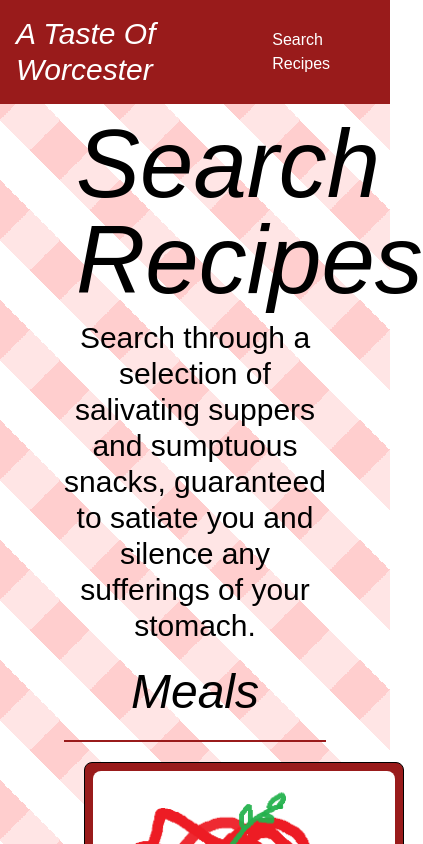
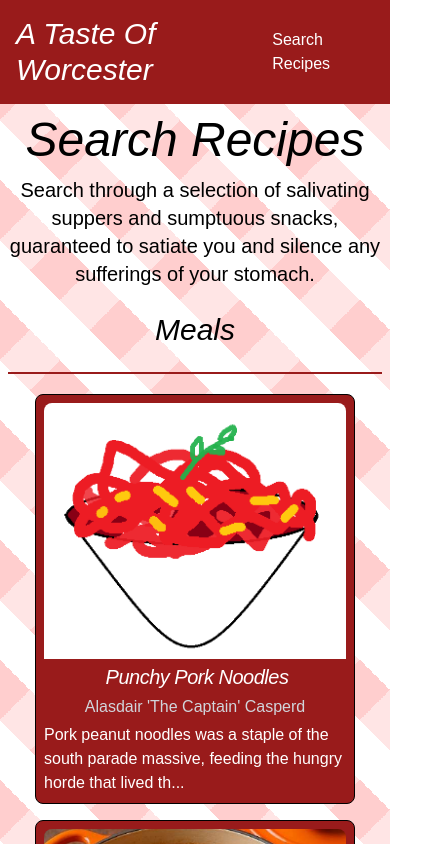
Before and after one commit to ScottHarringtonSD/WorcesterRecipes, a React (Create React App) app: page /Recipes in a window 390 px wide. Shown: the top 844 px of the page, 423 px wide, since content can reach past the window. Built offline with nearby package versions, Linux system fonts and the light colour scheme.

Commit message:
mobile fixes

```diff
--- a/src/App.tsx
+++ b/src/App.tsx
@@ -24,7 +24,7 @@ function App() {
             </div>
           </div>
         </header>
-        <div className="flex-grow mx-16 pb-3">
+        <div className="flex-grow sm:mx-16 mx-2 pb-3">
           <Routes>
             <Route path="/" element={<Homepage />} />
             <Route
@@ -35,7 +35,7 @@ function App() {
           </Routes>
         </div>
         <footer className="text-font bg-red-800 flex justify-between items-center text-sm text-white w-full">
-          <p className="order-2 md:order-1 mt-8 md:mt-0 mx-56 inline-flex text-white">
+          <p className="order-2 md:order-1 mt-8 md:mt-0 sm:mx-56 inline-flex text-white text-xs mx-8">
             &copy; Harrington-Bithell Enterprises, 2025.
           </p>
         </footer>
--- a/src/pages/Homepage.tsx
+++ b/src/pages/Homepage.tsx
@@ -14,7 +14,9 @@ const Homepage = () => {
   };
   return (
     <div className="text-center">
-      <h1 className="text-8xl italic p-10 pt-20">A Taste Of Worcester</h1>
+      <h1 className="sm:text-8xl text-5xl italic p-10 pt-20">
+        A Taste Of Worcester
+      </h1>
       <div className="grid grid-cols-1 sm:grid-cols-2">
         <span className="p-2 text-center sm:text-right">
           <button
--- a/src/pages/RecipeSearchPage.tsx
+++ b/src/pages/RecipeSearchPage.tsx
@@ -8,12 +8,12 @@ interface RecipeSearchPageProps {
 const RecipeSearchPage = ({ recipes }: RecipeSearchPageProps) => {
   return (
     <>
-      <h1 className="text-8xl text-center p-3">Search Recipes</h1>
-      <p className="text-3xl text-center">
+      <h1 className="sm:text-8xl text-5xl text-center p-3">Search Recipes</h1>
+      <p className="sm:text-3xl text-xl text-center">
         Search through a selection of salivating suppers and sumptuous snacks,
         guaranteed to satiate you and silence any sufferings of your stomach.{" "}
       </p>
-      <h2 className="text-5xl p-6">Meals</h2>
+      <h2 className="sm:text-5xl text-3xl p-6">Meals</h2>
       <hr className="border-0 bg-red-800" style={{ height: "2px" }} />
       <div className="p-5 grid grid-cols-1 sm:grid-cols-2 md:grid-cols-3 lg:grid-cols-4 gap-4 mx-auto">
         {recipes
```
